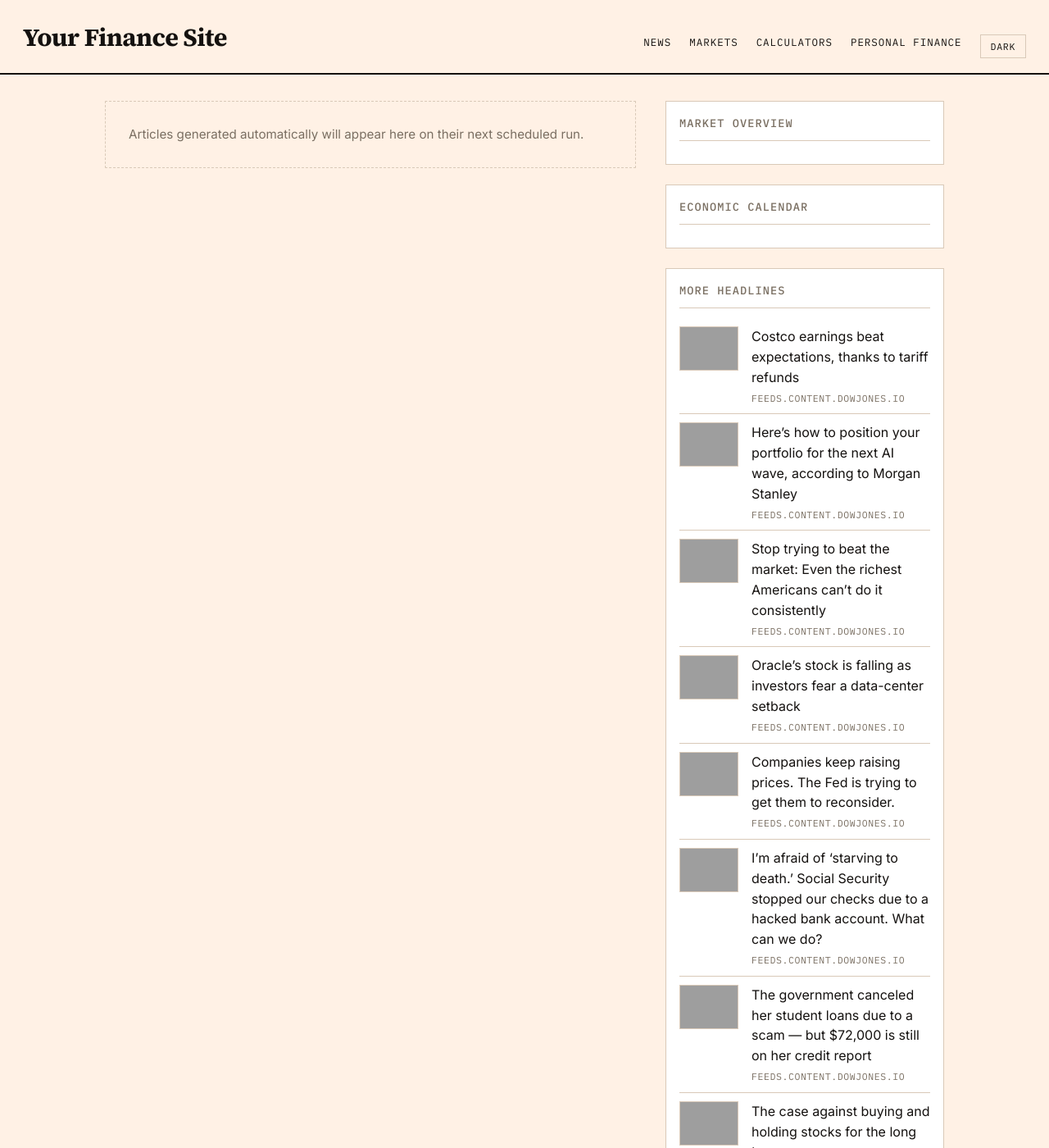
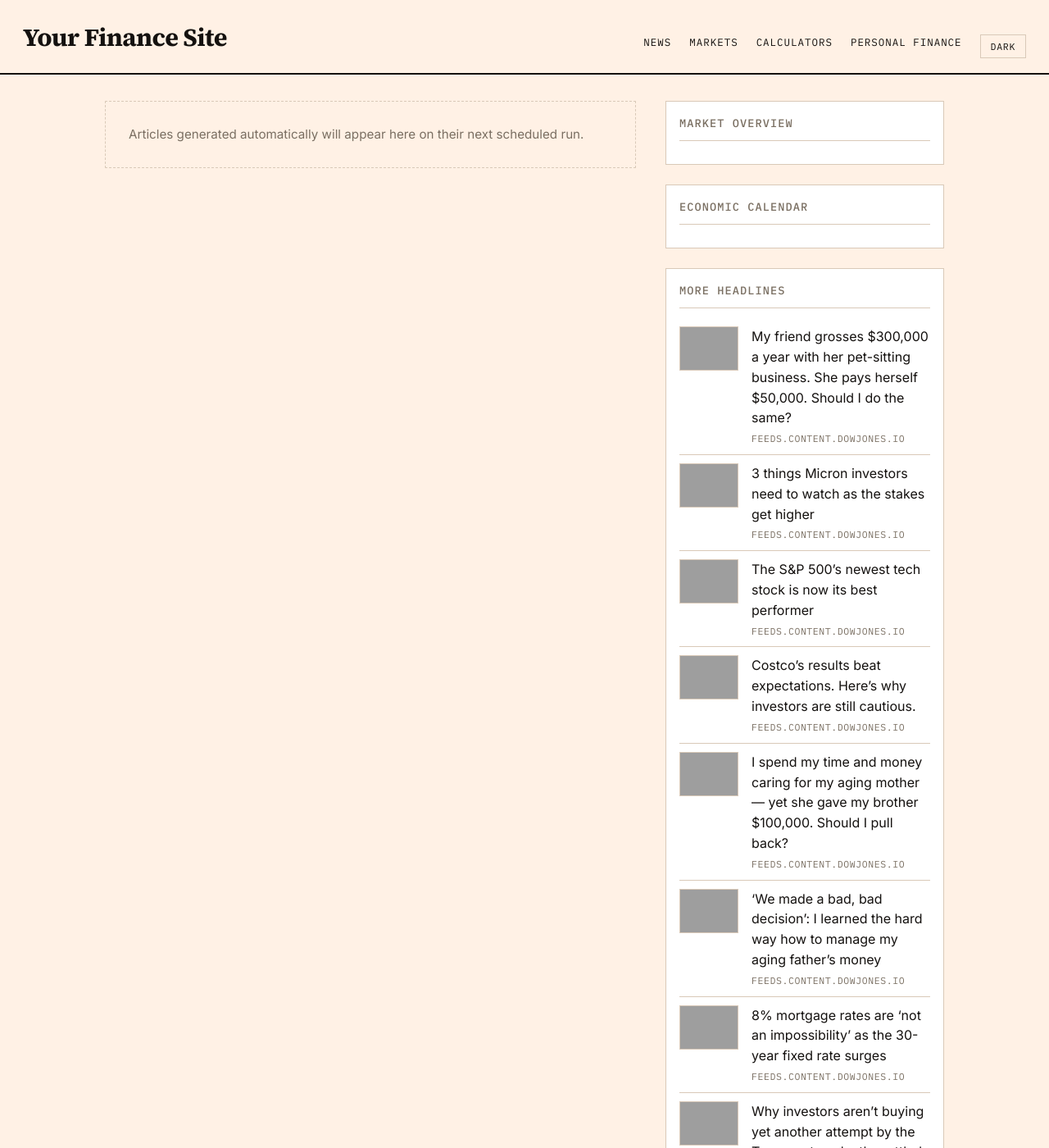
Before and after one commit to GlobTechCo/globtechco.github.io, a Jekyll site: the page built from index.html, in a window 1280 px wide and 1400 px high, cut to the strip 0-1400 px from the top of the window. Shown: the whole strip at 82% size. Built offline with Jekyll 4.4.1, drawn with Linux system fonts in a browser that asks for light colours; a script that is not in the unit is left out; the list of posts is cut into pages by our own code; some of the changed text lies outside the part shown; grey boxes are pictures that could not be loaded.

Commit message:
Auto-content update 2026-09-25

```diff
--- a/_data/aggregator.yml
+++ b/_data/aggregator.yml
@@ -1,8 +1,43 @@
-- title: "Costco earnings beat expectations, thanks to tariff refunds"
+- title: "My friend grosses $300,000 a year with her pet-sitting business. She pays herself $50,000. Should I do the same?"
+  link: "https://www.marketwatch.com/story/my-friend-grosses-300-000-a-year-with-her-pet-sitting-business-she-pays-herself-50-000-should-i-do-the-same-8ab5cba3?mod=mw_rss_topstories"
+  source: "feeds.content.dowjones.io"
+  pubdate: "Thu, 24 Sep 2026 23:35:00 GMT"
+  image: "https://images.mktw.net/im-21880552"
+- title: "3 things Micron investors need to watch as the stakes get higher"
+  link: "https://www.marketwatch.com/story/3-things-micron-investors-need-to-watch-as-the-stakes-get-higher-e53fde7e?mod=mw_rss_topstories"
+  source: "feeds.content.dowjones.io"
+  pubdate: "Thu, 24 Sep 2026 23:28:00 GMT"
+  image: "https://images.mktw.net/im-54177591"
+- title: "The S&P 500\u2019s newest tech stock is now its best performer"
+  link: "https://www.marketwatch.com/story/the-s-p-500s-newest-tech-stock-is-now-its-best-performer-5bfeb6e2?mod=mw_rss_topstories"
+  source: "feeds.content.dowjones.io"
+  pubdate: "Thu, 24 Sep 2026 23:26:00 GMT"
+  image: "https://images.mktw.net/im-36073485"
+- title: "Costco\u2019s results beat expectations. Here\u2019s why investors are still cautious."
   link: "https://www.marketwatch.com/story/costco-earnings-beat-expectations-thanks-to-tariff-refunds-e7270cfa?mod=mw_rss_topstories"
   source: "feeds.content.dowjones.io"
-  pubdate: "Thu, 24 Sep 2026 20:54:00 GMT"
+  pubdate: "Thu, 24 Sep 2026 23:23:00 GMT"
   image: "https://images.mktw.net/im-24243658"
+- title: "I spend my time and money caring for my aging mother \u2014 yet she gave my brother $100,000. Should I pull back?"
+  link: "https://www.marketwatch.com/story/i-spend-my-time-and-money-caring-for-my-aging-mother-yet-she-gave-my-brother-100-000-should-i-pull-back-7e4a3185?mod=mw_rss_topstories"
+  source: "feeds.content.dowjones.io"
+  pubdate: "Thu, 24 Sep 2026 23:16:00 GMT"
+  image: "https://images.mktw.net/im-61783260"
+- title: "\u2018We made a bad, bad decision\u2019: I learned the hard way how to manage my aging father\u2019s money"
+  link: "https://www.marketwatch.com/story/we-made-a-bad-bad-decision-i-learned-the-hard-way-how-to-manage-my-aging-fathers-money-c87cabed?mod=mw_rss_topstories"
+  source: "feeds.content.dowjones.io"
+  pubdate: "Thu, 24 Sep 2026 23:00:00 GMT"
+  image: "https://images.mktw.net/im-75524086"
+- title: "8% mortgage rates are \u2018not an impossibility\u2019 as the 30-year fixed rate surges"
+  link: "https://www.marketwatch.com/story/8-mortgage-rates-are-not-an-impossibility-as-the-30-year-fixed-rate-surges-aa202464?mod=mw_rss_topstories"
+  source: "feeds.content.dowjones.io"
+  pubdate: "Thu, 24 Sep 2026 22:03:00 GMT"
+  image: "https://images.mktw.net/im-48364873"
+- title: "Why investors aren\u2019t buying yet another attempt by the Treasury to calm the rattled bond market"
+  link: "https://www.marketwatch.com/story/why-investors-arent-buying-yet-another-attempt-by-the-treasury-to-calm-the-rattled-bond-market-b168cac3?mod=mw_rss_topstories"
+  source: "feeds.content.dowjones.io"
+  pubdate: "Thu, 24 Sep 2026 21:23:00 GMT"
+  image: "https://images.mktw.net/im-28958175"
 - title: "Here\u2019s how to position your portfolio for the next AI wave, according to Morgan Stanley"
   link: "https://www.marketwatch.com/story/heres-how-to-position-your-portfolio-for-the-next-ai-wave-according-to-morgan-stanley-ac8f8a4a?mod=mw_rss_topstories"
   source: "feeds.content.dowjones.io"
@@ -13,38 +48,3 @@
   source: "feeds.content.dowjones.io"
   pubdate: "Thu, 24 Sep 2026 20:20:00 GMT"
   image: "https://images.mktw.net/im-09710041"
-- title: "Oracle\u2019s stock is falling as investors fear a data-center setback"
-  link: "https://www.marketwatch.com/story/oracles-stock-is-falling-as-investors-fear-a-data-center-setback-d8105ef9?mod=mw_rss_topstories"
-  source: "feeds.content.dowjones.io"
-  pubdate: "Thu, 24 Sep 2026 20:12:00 GMT"
-  image: "https://images.mktw.net/im-49193114"
-- title: "Companies keep raising prices. The Fed is trying to get them to reconsider."
-  link: "https://www.marketwatch.com/story/companies-keep-raising-prices-the-fed-is-trying-to-get-them-to-reconsider-a57b9af7?mod=mw_rss_topstories"
-  source: "feeds.content.dowjones.io"
-  pubdate: "Thu, 24 Sep 2026 19:42:00 GMT"
-  image: "https://images.mktw.net/im-32033847"
-- title: "I\u2019m afraid of \u2018starving to death.\u2019 Social Security stopped our checks due to a hacked bank account. What can we do?"
-  link: "https://www.marketwatch.com/story/social-security-stopped-our-checks-due-to-a-hacked-bank-account-were-relying-on-our-church-for-help-what-can-we-do-a9464325?mod=mw_rss_topstories"
-  source: "feeds.content.dowjones.io"
-  pubdate: "Thu, 24 Sep 2026 19:40:00 GMT"
-  image: "https://images.mktw.net/im-79834862"
-- title: "The government canceled her student loans due to a scam \u2014 but $72,000 is still on her credit report"
-  link: "https://www.marketwatch.com/story/the-government-canceled-her-student-loans-due-to-a-scam-but-72-000-is-still-on-her-credit-report-4889733b?mod=mw_rss_topstories"
-  source: "feeds.content.dowjones.io"
-  pubdate: "Thu, 24 Sep 2026 19:19:00 GMT"
-  image: "https://images.mktw.net/im-10298513"
-- title: "The case against buying and holding stocks for the long term"
-  link: "https://www.marketwatch.com/story/the-case-against-buying-and-holding-stocks-for-the-long-term-a7fd79bb?mod=mw_rss_topstories"
-  source: "feeds.content.dowjones.io"
-  pubdate: "Thu, 24 Sep 2026 19:06:00 GMT"
-  image: "https://images.mktw.net/im-08398174"
-- title: "I spend my time and money caring for my aging mother \u2014 yet she gave my brother $100,000. Should I pull back?"
-  link: "https://www.marketwatch.com/story/i-spend-my-time-and-money-caring-for-my-aging-mother-yet-she-gave-my-brother-100-000-should-i-pull-back-7e4a3185?mod=mw_rss_topstories"
-  source: "feeds.content.dowjones.io"
-  pubdate: "Thu, 24 Sep 2026 18:31:00 GMT"
-  image: "https://images.mktw.net/im-61783260"
-- title: "8% mortgage rates are \u2018not an impossibility\u2019 as the 30-year fixed rate surges"
-  link: "https://www.marketwatch.com/story/8-mortgage-rates-are-not-an-impossibility-as-the-30-year-fixed-rate-surges-aa202464?mod=mw_rss_topstories"
-  source: "feeds.content.dowjones.io"
-  pubdate: "Thu, 24 Sep 2026 18:29:00 GMT"
-  image: "https://images.mktw.net/im-48364873"
```
